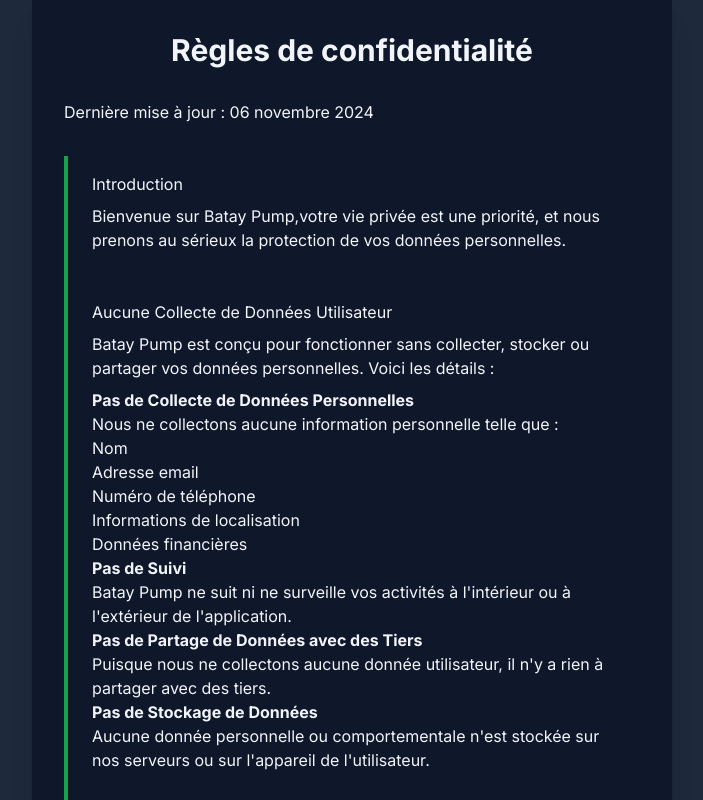
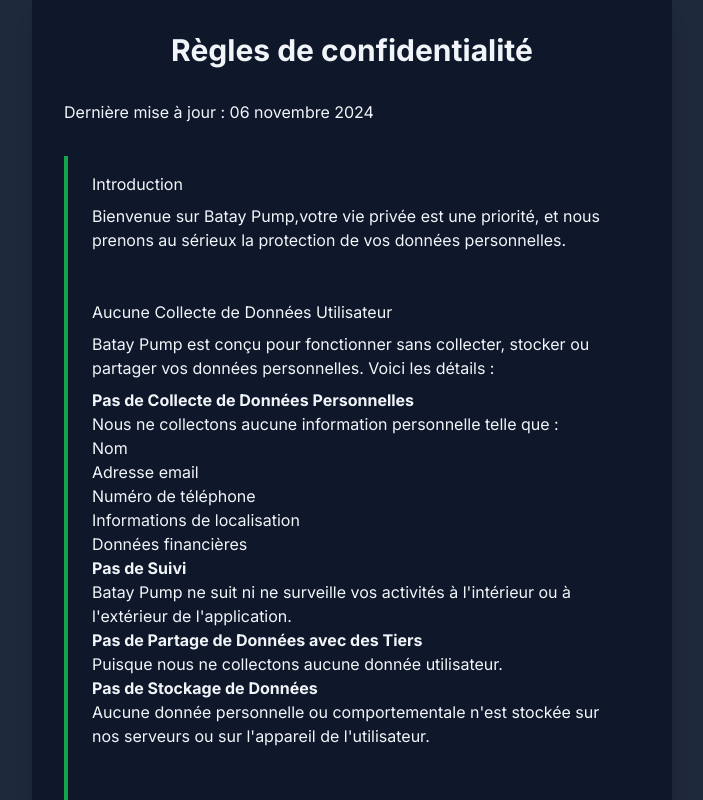
Before and after one commit to FlorentRVE/NEXTJS-Portfolio, a Next.js app: page /privacy in a window 1280 px wide. Shown: the top 800 px of the page, without its empty margins (288-991 px from the left). Built offline with nearby package versions, Linux system fonts and the light colour scheme.

Commit message:
Changement apostrophe

```diff
--- a/app/privacy/page.tsx
+++ b/app/privacy/page.tsx
@@ -4,7 +4,9 @@
   return (
     <div className="flex flex-col bg-slate-800 text-slate-100">
       <div className="flex flex-col md:w-2/3 md:mx-auto lg:w-1/2 bg-slate-900 shadow-xl p-8 gap-8">
-        <h1 className="text-3xl font-bold text-center">Règles de confidentialité</h1>
+        <h1 className="text-3xl font-bold text-center">
+          Règles de confidentialité
+        </h1>
 
         <p>Dernière mise à jour : 06 novembre 2024</p>
 
@@ -12,9 +14,8 @@
           <section className="p-4 flex flex-col gap-2">
             <h2>Introduction</h2>
             <p>
-              Bienvenue sur Batay Pump,votre vie privée est une
-              priorité, et nous prenons au sérieux la protection de vos données
-              personnelles.
+              Bienvenue sur Batay Pump,votre vie privée est une priorité, et
+              nous prenons au sérieux la protection de vos données personnelles.
             </p>
           </section>
 
@@ -41,29 +42,27 @@
               <li>
                 <strong>Pas de Suivi</strong>
                 <p>
-                  Batay Pump ne suit ni ne surveille vos activités à l'intérieur
-                  ou à l'extérieur de l'application.
+                  Batay Pump ne suit ni ne surveille vos activités à
+                  l&apos;intérieur ou à l&apos;extérieur de l&apos;application.
                 </p>
               </li>
               <li>
                 <strong>Pas de Partage de Données avec des Tiers</strong>
-                <p>
-                  Puisque nous ne collectons aucune donnée utilisateur, il n'y a
-                  rien à partager avec des tiers.
-                </p>
+                <p>Puisque nous ne collectons aucune donnée utilisateur.</p>
               </li>
               <li>
                 <strong>Pas de Stockage de Données</strong>
                 <p>
-                  Aucune donnée personnelle ou comportementale n'est stockée sur
-                  nos serveurs ou sur l'appareil de l'utilisateur.
+                  Aucune donnée personnelle ou comportementale n&apos;est
+                  stockée sur nos serveurs ou sur l&apos;appareil de
+                  l&apos;utilisateur.
                 </p>
               </li>
             </ul>
           </section>
 
           <section className="p-4 flex flex-col gap-2">
-            <h2>Utilisation de l'Application</h2>
+            <h2>Utilisation de l&apos;Application</h2>
             <p>
               Vous pouvez utiliser Batay Pump en toute tranquillité d'esprit,
               sachant que vos données restent privées et protégées.
@@ -85,12 +84,12 @@
             <h2>Contact</h2>
             <p>
               Si vous avez des questions ou des préoccupations concernant cette
-              politique de confidentialité, veuillez nous contacter à florent.rve@gmail.com
+              politique de confidentialité, veuillez nous contacter à
+              florent.rve@gmail.com
             </p>
           </section>
         </div>
       </div>
-
     </div>
   );
 }
```
